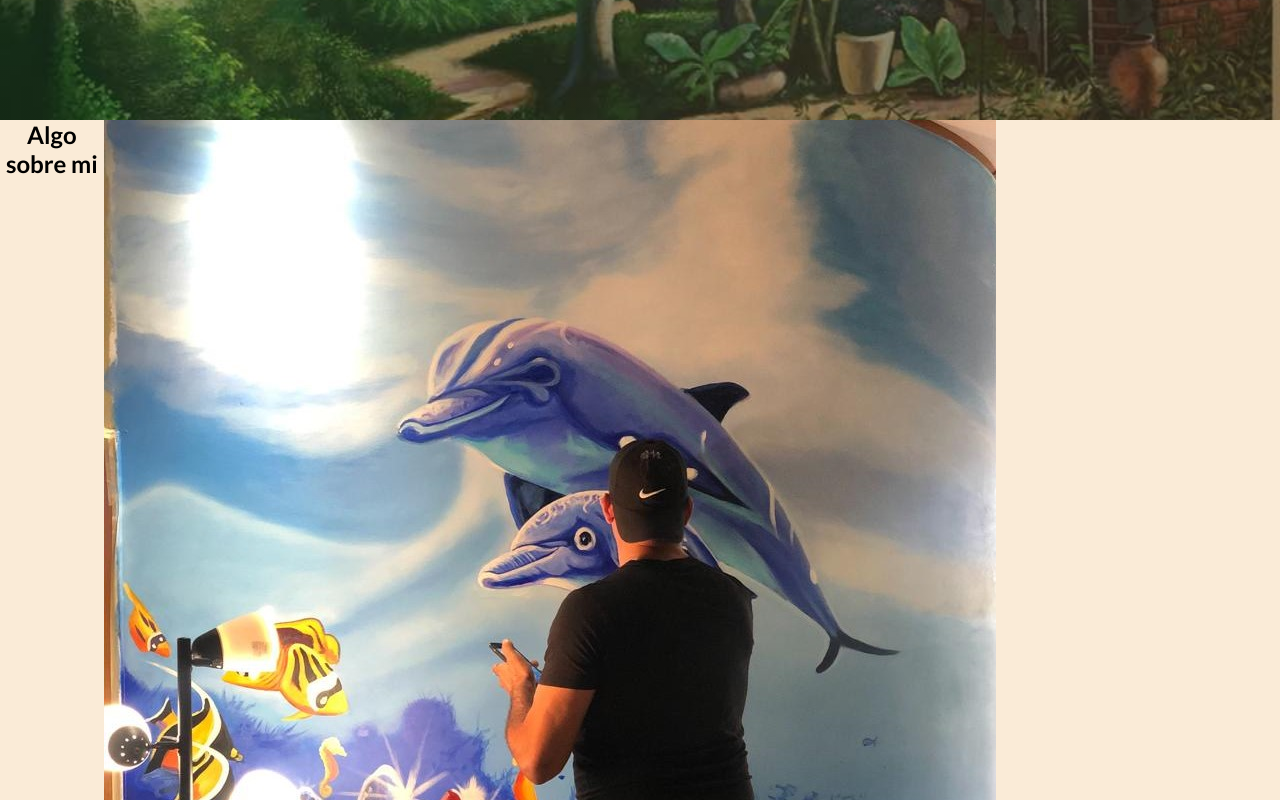
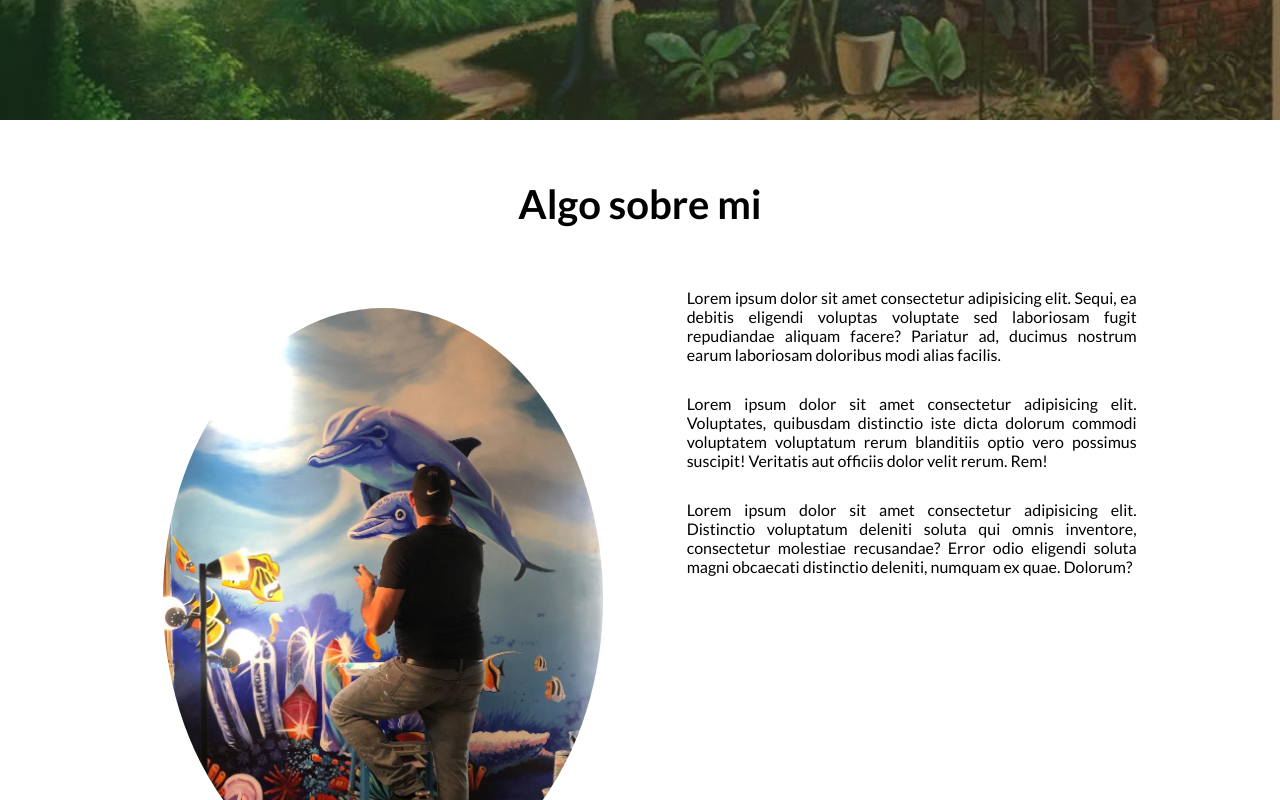
Before and after one commit to elizabetrgz/oscarweb, a plain HTML site: page index.html in a window 1280 px wide. Shown: the part 480-1280 px from the top of the page. Drawn offline with Linux system fonts and the light colour scheme; files whose address does not match are found by name.

Commit message:
layout of the section about me

```diff
--- a/style.css
+++ b/style.css
@@ -3,6 +3,14 @@
                 font-family: 'Lato', sans-serif;
                 margin: 0;
                 padding: 0;
+            }
+
+            .contenedor {
+                padding: 60px 0;
+                width: 90%;
+                max-width: 1000px;
+                margin: auto;
+                overflow: hidden;
             }
 
             .navegacion {
@@ -23,7 +31,7 @@
 
             .navegacion a:hover {
                 color: #02542C;
-                text-decoration: ;
+                text-decoration: underline;
             }
 
             ul {
@@ -76,29 +84,32 @@
             }
             /*------------------------------------MAIN SECTION ABOUT MI------------------------------*/
 
-            h2 {
+            .titulo {
+                color: black;
+                font-size: 40px;
                 text-align: center;
-                color: black;
+                margin-bottom: 60px;
             }
 
-            .about {
-                display: flex;
-                width: 100%;
-                height: 100%;
-                background-color: antiquewhite;
-                overflow: hidden;
-            }
-
-            .oscar {
+            .sobre-nosotros {
                 display: flex;
                 justify-content: space-evenly;
             }
 
-            .fotosc {
+            .foto-oscar {
                 width: 48%;
                 border-radius: 50%;
+                padding: 20px 20px;
             }
 
-            .osctex {
+            .oscar-tex {
                 width: 48%;
+                padding: 0 0 20px 30px;
+                margin-left: 30px;
+                text-align: justify;
             }
+
+            .oscar-tex p {
+                margin-bottom: 30px;
+            }
+            /* --------------------------------Portafolio-----------------------------------------------------------*/
```
